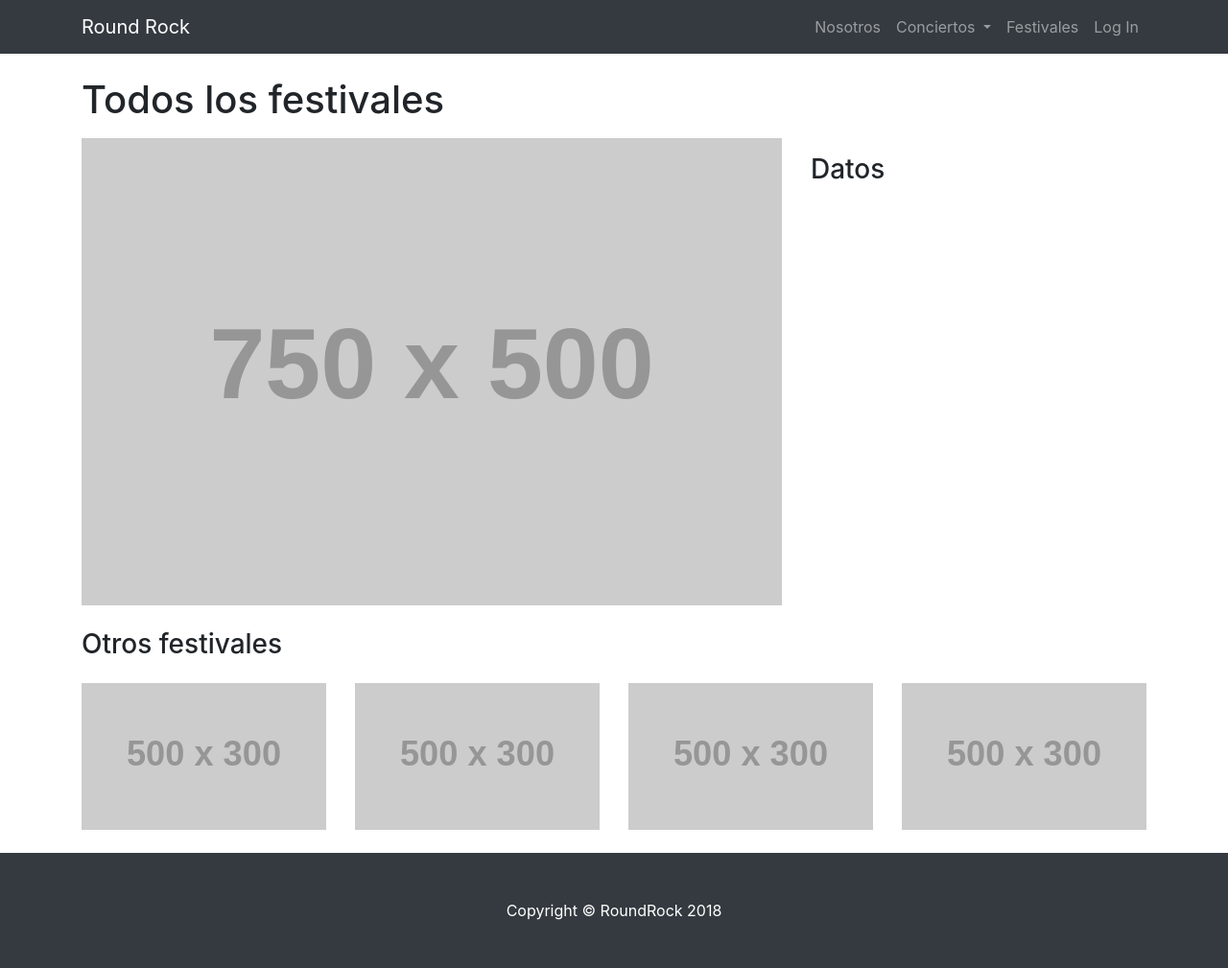
After one commit to jobasa/DesarrolloWebEnEntornoServidor, a Symfony app: template Symfony/app/Resources/views/frontal/festival.html.twig in a window 1280 px wide. The commit adds this page. Shown: the whole page at 96% size. Run offline with Twig, Linux system fonts and the light colour scheme; the template is opened without the code that fills it, so the values that code supplies are empty; grey boxes labelled with a size stand in for pictures from a placeholder-image service; some libraries are stand-ins or nearby versions.

```diff
--- /dev/null
+++ b/Symfony/app/Resources/views/frontal/festival.html.twig
@@ -0,0 +1,68 @@
+{# Plantilla de nuestra aplicacion #}
+{% extends 'base.html.twig' %}
+
+{# Titulo de nuestra aplicacion #}
+{% block title %}
+Festival!
+{% endblock %}
+
+{# Contenido de nuestra aplicacion #}
+{% block body %}
+<!-- Page Content -->
+  <div class="container">
+
+    <!-- Page Heading/Breadcrumbs -->
+    <h1 class="mt-4 mb-3">Todos los festivales</h1>
+
+    <!-- Portfolio Item Row -->
+    <div class="row">
+
+      <div class="col-md-8">
+        <img class="img-fluid" src="http://placehold.it/750x500" alt="">
+      </div>
+
+      <div class="col-md-4">
+        <h3 class="my-3">{{festival.nombre}}</h3>
+        <p>{{festival.descripcion}}</p>
+        <h3 class="my-3">Datos</h3>
+        {{festival.datos}}
+      </div>
+
+    </div>
+    <!-- /.row -->
+
+    <!-- Related Projects Row -->
+    <h3 class="my-4">Otros festivales</h3>
+
+    <div class="row">
+
+      <div class="col-md-3 col-sm-6 mb-4">
+        <a href="#">
+          <img class="img-fluid" src="http://placehold.it/500x300" alt="">
+        </a>
+      </div>
+
+      <div class="col-md-3 col-sm-6 mb-4">
+        <a href="#">
+          <img class="img-fluid" src="http://placehold.it/500x300" alt="">
+        </a>
+      </div>
+
+      <div class="col-md-3 col-sm-6 mb-4">
+        <a href="#">
+          <img class="img-fluid" src="http://placehold.it/500x300" alt="">
+        </a>
+      </div>
+
+      <div class="col-md-3 col-sm-6 mb-4">
+        <a href="#">
+          <img class="img-fluid" src="http://placehold.it/500x300" alt="">
+        </a>
+      </div>
+
+    </div>
+    <!-- /.row -->
+
+  </div>
+  <!-- /.container -->
+{% endblock %}
```
Also changed, not shown: Symfony/app/Resources/views/frontal/index.html.twig (+24 -0 lines), Symfony/src/AppBundle/Controller/DefaultController.php (+23 -4 lines), comandosSymfony.png (added).
